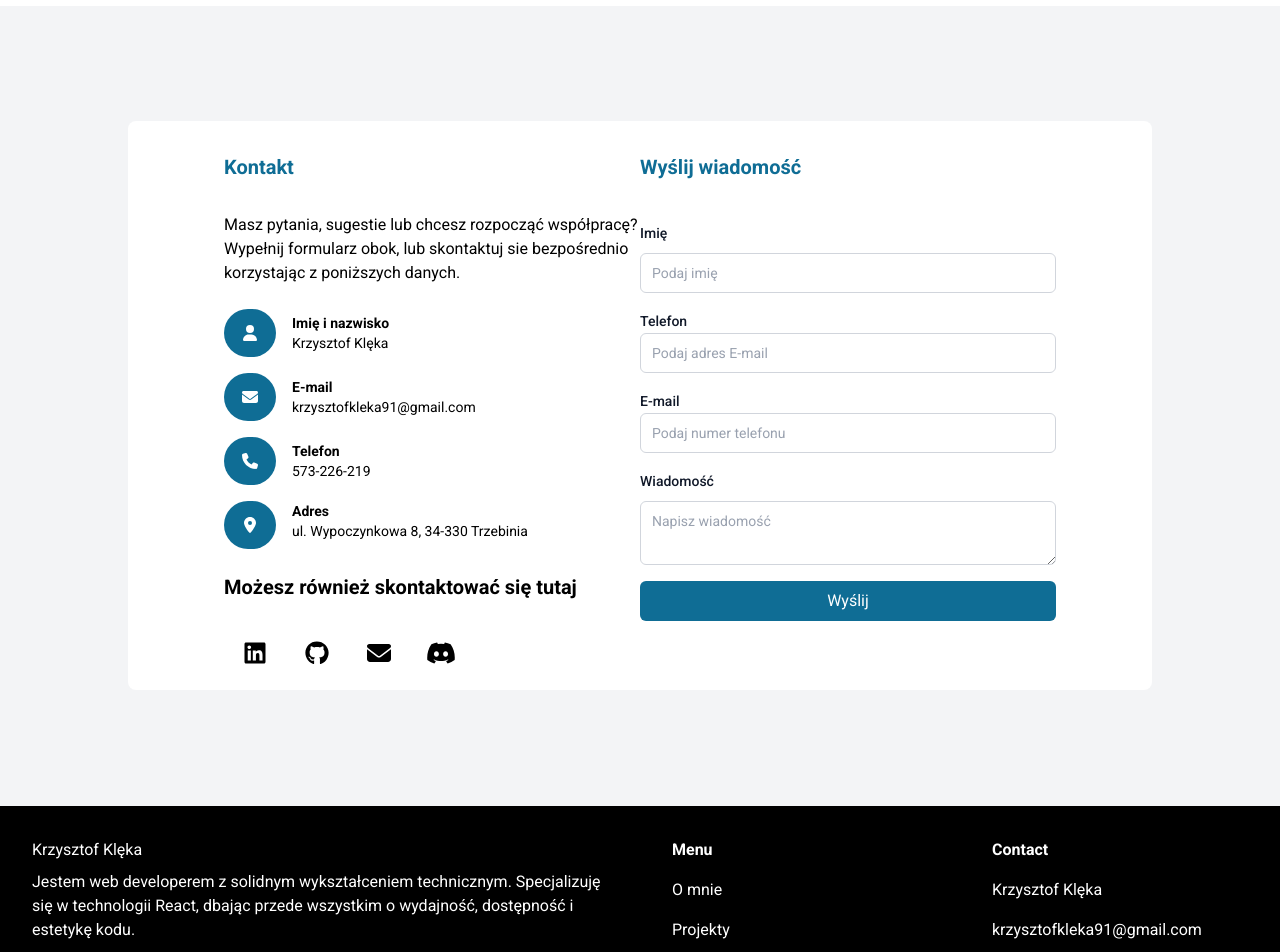
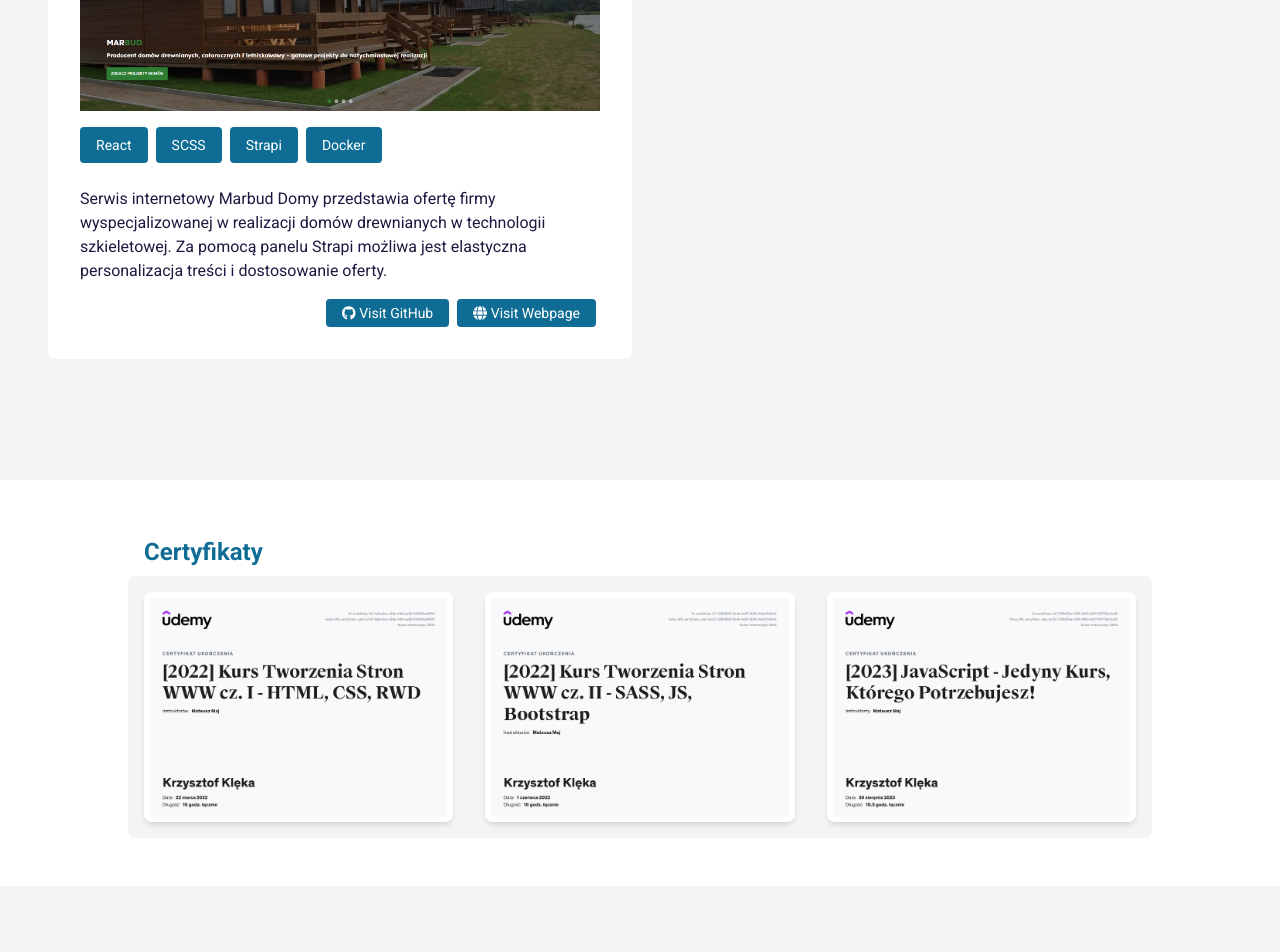
Before and after one commit to Kry765/portfolio, a React (Vite) app: page / in a window 1280 px wide. Shown: the part 1120-2072 px from the top of the page. Built offline with nearby package versions, Linux system fonts and the light colour scheme; what tailwindcss-animated would draw is missing.

Commit message:
reapir rwd project

```diff
--- a/src/components/ContactForm/Contact.tsx
+++ b/src/components/ContactForm/Contact.tsx
@@ -7,7 +7,7 @@ const typeData = personalyData as PersonalyData;
 
 export default function Contact() {
   return (
-    <section className="md:w-[80%] w-auto rounded-lg mx-auto bg-white flex flex-col items-start justify-around md:flex-row px-4 md:px-24">
+    <section className="md:w-[95%] w-auto rounded-lg mx-auto bg-white flex flex-col items-start justify-around md:flex-row px-4 md:px-24 bg-gray-100">
       <div className="w-full">
         <ContactInfo data={typeData} />
       </div>
--- a/src/components/ContactForm/ContactInfo.tsx
+++ b/src/components/ContactForm/ContactInfo.tsx
@@ -52,11 +52,11 @@ export default function ContactInfo({ data }: Props) {
       </h3>
       <div className="flex justify-center md:justify-start">
         {social.map((item, index) => (
-          <a href={item.link} key={index} className="hover:cursor-pointer ">
+          <a href={item.link} key={index}>
             <IconWrapper
               name={item.icon}
               size="xl"
-              className=" my-2 hover:text-[#0F6D95]"
+              className=" my-2 hover:text-[#0F6D95] hover:cursor-pointer transition-text duration-300"
             />
           </a>
         ))}
--- a/src/components/Diploma/Diploma.tsx
+++ b/src/components/Diploma/Diploma.tsx
@@ -14,11 +14,11 @@ export default function Diploma() {
   };
 
   return (
-    <div className="px-12 md:px-24">
+    <div className="w-auto md:w-[95%] mx-auto p-12 md:px-24 rounded-lg bg-white">
       <h2 className="py-2 px-4 font-bold text-center md:text-left text-2xl text-[#0F6D95] gap-4">
         {typedData.diplomaSectionTitle}
       </h2>
-      <div className="flex md:flex-row flex-col w-full overflow-x-hidden">
+      <div className="flex  md:flex-row flex-col bg-gray-100 rounded-lg overflow-x-hidden">
         {typedData.diplomaImage.map((data: DiplomaListImage, index: number) => (
           <div
             key={index}
@@ -34,15 +34,16 @@ export default function Diploma() {
         ))}
         {selectedImage && (
           <div
-            className="fixed inset-0 bg-black bg-opacity-[50%] flex items-center justify-center z-50"
+            className="fixed inset-0 h-screen w-screen bg-black bg-opacity-[50%] flex items-center justify-center z-50 overflow-auto"
             onClick={() => setSelectedImage(null)}
           >
             <div className="relative max-w-3xl w-full px-4">
               <img
                 src={selectedImage.source}
                 alt={selectedImage.alternative}
-                className="w-full h-auto object-contain rounded-lg"
+                className="max-w-full max-h-screen object-contain rounded-lg"
               />
+
               <button
                 onClick={() => setSelectedImage(null)}
                 className="bottom-[100%] right-[0%] py-0 px-4 absolute md:top-[-25px] md:right-[-25px] text-white text-2xl font-bold"
--- a/src/components/MyProject/ProjectListComponent.tsx
+++ b/src/components/MyProject/ProjectListComponent.tsx
@@ -2,7 +2,6 @@ import type { Project } from "../../types/Project";
 import { FontAwesomeIcon } from "@fortawesome/react-fontawesome";
 import { faGithub } from "@fortawesome/free-brands-svg-icons";
 import { faGlobe } from "@fortawesome/free-solid-svg-icons";
-import { useState } from "react";
 
 type Props = {
   projectData: Project[];
@@ -14,8 +13,6 @@ const iconMap = {
 };
 
 export default function ProjectListComponent({ projectData }: Props) {
-  const [selectedImage, setSelectedImage] = useState(false);
-
   return projectData.map((data, index) => (
     <div
       key={index}
--- a/src/page/Homepage.tsx
+++ b/src/page/Homepage.tsx
@@ -31,14 +31,14 @@ export default function Homepage() {
       <main>
         {/*   <Element name="aboutme" data-aos="fade-right">
           <AboutMe />
-        </Element>
+        </Element>*/}
         <Element
           name="project"
           data-aos="fade-right"
           className="flex justify-center items-center bg-gray-100 min-h-screen py-8"
         >
           <Project />
-        </Element>*/}
+        </Element>
         <Element name="diploma" data-aos="fade-right">
           <Diploma />
         </Element>
```
